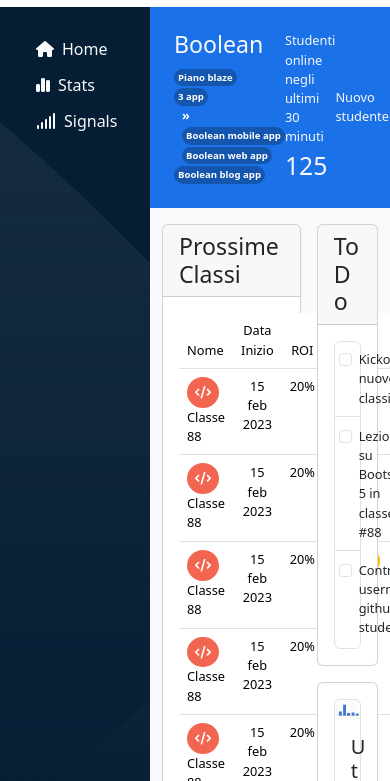
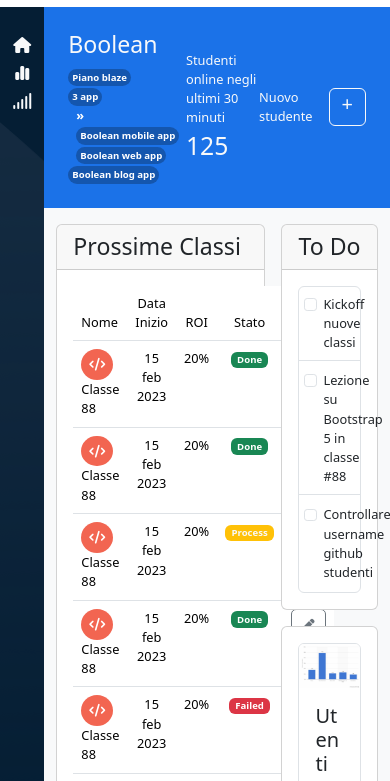
Before and after one commit to MarcoCocco/html-css-bootstrap-dashboard, a plain HTML site: page index.html in a window 390 px wide. Shown: the part 63-844 px from the top of the page. Drawn offline with nearby package versions, Linux system fonts and the light colour scheme.

Commit message:
feat: aside responsive

```diff
--- a/css/style.css
+++ b/css/style.css
@@ -26,8 +26,15 @@
     background-color: #051e34;
 }
 
+.__aside-mobile {
+    width: 50px;
+    height: calc(100vh - 70px);
+    background-image: url(../img/sidebar-bg.png);
+    background-color: #051e34;
+}
+
 .__main-header-container {
-    width: calc(100% - 150px);
+    width: 100%;
     height: calc(100vh - 70px);
     overflow-y: auto;
 }
--- a/index.html
+++ b/index.html
@@ -28,7 +28,8 @@
                     <label class="visually-hidden" for="autoSizingInputGroup">Cerca</label>
                     <div class="input-group">
                         <div class="input-group-text"><i class="fa-solid fa-magnifying-glass fs-6"></i></div>
-                    <input type="search" class="form-control" id="autoSizingInputGroup" placeholder="Prova a cercare: Lezioni di Laravel">
+                        <input type="search" class="form-control" id="autoSizingInputGroup"
+                            placeholder="Prova a cercare: Lezioni di Laravel">
                     </div>
                 </form>
             </div>
@@ -57,7 +58,7 @@
         </div>
 
         <!-- tablet-mobile navbar -->
-        <div class="__nav d-flex align-items-center gap-3 p-3 d-block d-lg-none">
+        <div class="__nav d-flex align-items-center gap-3 p-3 d-flex d-lg-none">
             <div class="__mobile-logo">
                 <img src="img/mobile-logo.png" alt="mobile logo boolean">
             </div>
@@ -66,7 +67,8 @@
                     <label class="visually-hidden" for="autoSizingInputGroup">Cerca</label>
                     <div class="input-group">
                         <div class="input-group-text"><i class="fa-solid fa-magnifying-glass fs-6"></i></div>
-                    <input type="search" class="form-control" id="autoSizingInputGroup" placeholder="Prova a cercare: Lezioni di Laravel">
+                        <input type="search" class="form-control" id="autoSizingInputGroup"
+                            placeholder="Prova a cercare: Lezioni di Laravel">
                     </div>
                 </form>
             </div>
@@ -87,25 +89,46 @@
 
         <div class="__main-container d-flex">
 
-            <div class="__aside">
-                <div class="row p-4">
+            <div class="__aside p-3 d-none d-lg-block">
+                <div class="row">
                     <div class="col-12">
                         <button type="button"
-                            class="d-flex align-items-center gap-2 btn btn-outline-secondary border-0 rounded-0 text-light w-100">
+                            class="d-flex align-items-center justify-content-start gap-2 btn btn-outline-secondary border-0 rounded-0 text-light w-100">
                             <i class="fa-solid fa-house"></i> Home
                         </button>
                     </div>
                     <div class="col-12">
                         <button type="button"
-                            class="d-flex align-items-center gap-2 btn btn-outline-secondary border-0 rounded-0 text-light w-100">
+                            class="d-flex align-items-center justify-content-start gap-2 btn btn-outline-secondary border-0 rounded-0 text-light w-100">
                             <i class="fa-solid fa-chart-simple"></i> Stats
                         </button>
                     </div>
                     <div class="col-12">
                         <button type="button"
-                            class="d-flex align-items-center gap-2 btn btn-outline-secondary border-0 rounded-0 text-light w-100">
+                            class="d-flex align-items-center justify-content-start gap-2 btn btn-outline-secondary border-0 rounded-0 text-light w-100">
                             <i class="fa-solid fa-signal"></i> Signals
                         </button>
+                    </div>
+                </div>
+            </div>
+
+            <!-- tablet mobile aside -->
+            <div class="__aside-mobile d-block d-lg-none">
+                <div class="row py-4 text-center">
+                    <div class="col-12">
+                        <button type="button"
+                            class="d-flex justify-content-center btn btn-outline-secondary border-0 rounded-0 text-light w-100">
+                            <i class="fa-solid fa-house"></i></button>
+                    </div>
+                    <div class="col-12">
+                        <button type="button"
+                            class="d-flex justify-content-center btn btn-outline-secondary border-0 rounded-0 text-light w-100">
+                            <i class="fa-solid fa-chart-simple"></i></button>
+                    </div>
+                    <div class="col-12">
+                        <button type="button"
+                            class="d-flex justify-content-center btn btn-outline-secondary border-0 rounded-0 text-light w-100">
+                            <i class="fa-solid fa-signal"></i></button>
                     </div>
                 </div>
             </div>
```
Lines whose indentation alone changed are shown as unchanged.
